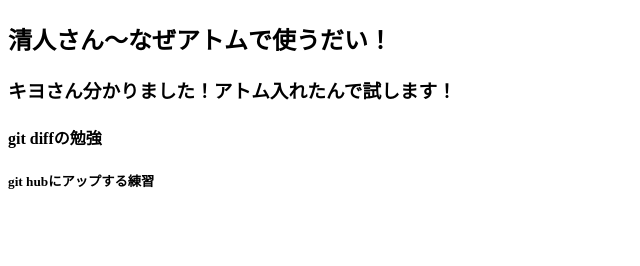
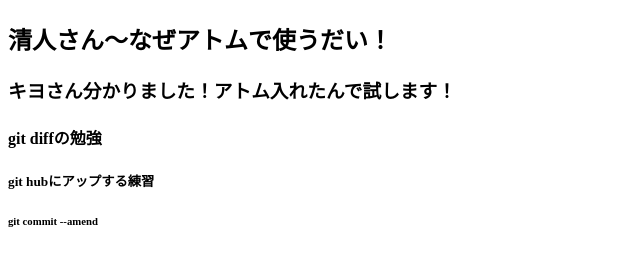
Before and after one commit to kyana2973/git_tutorial, a plain HTML site: page index.html in a window 1280 px wide. Shown: the part 54-320 px from the top of the page, without its empty margins (0-640 px from the left). Drawn offline with Linux system fonts and the light colour scheme.

Commit message:
git commitに--amendを追記

```diff
--- a/index.html
+++ b/index.html
@@ -3,3 +3,4 @@
 <h3>キヨさん分かりました！アトム入れたんで試します！</h3>
 <h4>git diffの勉強</h4>
 <h5>git hubにアップする練習</h5>
+<h6>git commit --amend</h6>
```
